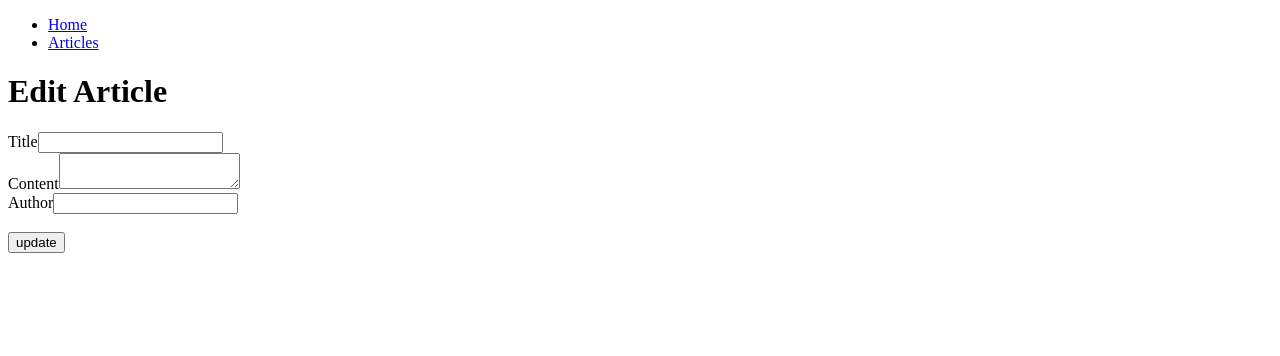
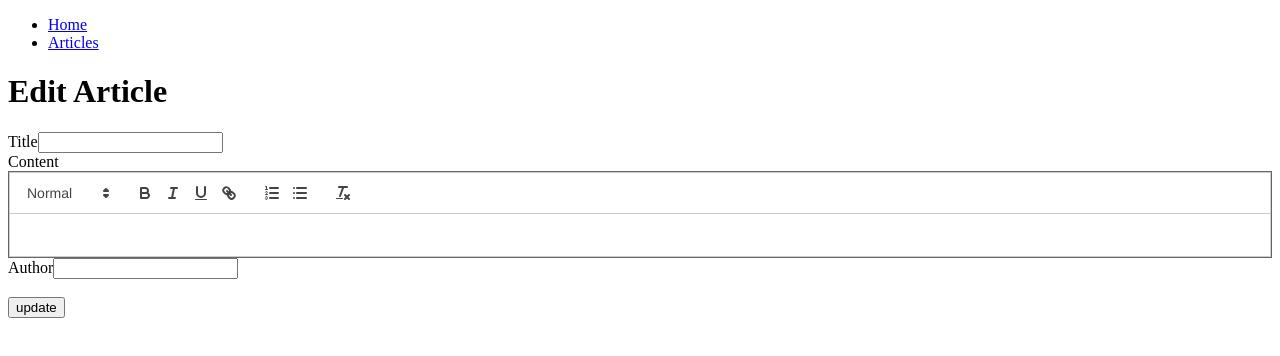
Before and after one commit to Bourbxn/mern-web-blog, a React (Create React App) app in the folder client/: page /blog/edit/1 in a window 1280 px wide. Shown: the top 356 px of the page. Built offline with nearby package versions, Linux system fonts and the light colour scheme; no server answers; the HTML template or start-up script is replaced by a standard one.

Commit message:
add html render

```diff
--- a/client/package.json
+++ b/client/package.json
@@ -9,6 +9,8 @@
     "axios": "^1.3.4",
     "react": "^18.2.0",
     "react-dom": "^18.2.0",
+    "react-quill": "^2.0.0",
+    "react-render-html": "^0.6.0",
     "react-router-dom": "^6.9.0",
     "react-scripts": "5.0.1",
     "sweetalert2": "^11.7.3",
--- a/client/src/App.jsx
+++ b/client/src/App.jsx
@@ -55,7 +55,11 @@
             <Link to={`/blog/${blog.slug}`}>
               <h2>{blog.title}</h2>
             </Link>
-            <p>{blog.content.substring(0, 250)}</p>
+            <div
+              dangerouslySetInnerHTML={{
+                __html: blog.content.substring(0, 250),
+              }}
+            />
             <p className="text-muted">
               Author: {blog.author}, Created at{" "}
               {new Date(blog.createdAt).toLocaleString()}
--- a/client/src/components/EditBlog.jsx
+++ b/client/src/components/EditBlog.jsx
@@ -3,23 +3,30 @@
 import { useParams } from "react-router-dom";
 import Swal from "sweetalert2";
 import NavBar from "./NavBar";
+import ReactQuill from "react-quill";
+import "react-quill/dist/quill.snow.css";
 
 const EditBlog = () => {
   const [state, setState] = useState({
     title: "",
-    content: "",
     author: "",
     slug: "",
   });
-  const { title, content, author, slug } = state;
+  const { title, author, slug } = state;
+  const [content, setContent] = useState("");
   const params = useParams();
+
+  const submitContent = (event) => {
+    setContent(event);
+  };
 
   useEffect(() => {
     axios
       .get(`${process.env.REACT_APP_API}/blog/${params.slug}`)
       .then((response) => {
         const { title, content, author, slug } = response.data;
-        setState({ ...state, title, content, author, slug });
+        setState({ ...state, title, author, slug });
+        setContent(content);
       })
       .catch((err) => alert(err));
     // eslint-disable-next-line
@@ -38,11 +45,13 @@
       </div>
       <div className="form-group">
         <label>Content</label>
-        <textarea
-          className="form-control"
+        <ReactQuill
           value={content}
-          onChange={inputValue("content")}
-        ></textarea>
+          onChange={submitContent}
+          theme="snow"
+          className="pb-5 mb-3"
+          style={{ border: "1px solid #666" }}
+        />
       </div>
       <div className="form-group">
         <label>Author</label>
@@ -73,7 +82,8 @@
       .then((response) => {
         Swal.fire("Good job!", "Successfully to edit an article!", "success");
         const { title, content, author, slug } = response.data;
-        setState({ ...state, title, author, content, slug });
+        setState({ ...state, title, author, slug });
+        setContent(content);
       })
       .catch((err) => {
         Swal.fire("Oops...", err.response.data.error, "error");
--- a/client/src/components/FormComponent.jsx
+++ b/client/src/components/FormComponent.jsx
@@ -2,24 +2,35 @@
 import React, { useState } from "react";
 import Swal from "sweetalert2";
 import NavBar from "./NavBar";
+import ReactQuill from "react-quill";
+import "react-quill/dist/quill.snow.css";
 
 const FormComponent = () => {
   const [state, setState] = useState({
     title: "",
-    content: "",
     author: "",
   });
-  const { title, content, author } = state;
+
+  const { title, author } = state;
+
+  const [content, setContent] = useState("");
+
   const inputValue = (name) => (event) => {
     setState({ ...state, [name]: event.target.value });
   };
+
+  const submitContent = (event) => {
+    setContent(event);
+  };
+
   const submitForm = (e) => {
     e.preventDefault();
     axios
       .post(`${process.env.REACT_APP_API}/create`, { title, content, author })
       .then(() => {
         Swal.fire("Good job!", "Successfully to add an article!", "success");
-        setState({ ...state, title: "", content: "", author: "" });
+        setState({ ...state, title: "", author: "" });
+        setContent("");
       })
       .catch((err) => {
         Swal.fire("Oops...", err.response.data.error, "error");
@@ -41,11 +52,14 @@
         </div>
         <div className="form-group">
           <label>Content</label>
-          <textarea
-            className="form-control"
+          <ReactQuill
             value={content}
-            onChange={inputValue("content")}
-          ></textarea>
+            onChange={submitContent}
+            theme="snow"
+            className="pb-5 mb-3"
+            placeholder="write details of your article"
+            style={{ border: "1px solid #666" }}
+          />
         </div>
         <div className="form-group">
           <label>Author</label>
--- a/client/src/components/SingleBlog.jsx
+++ b/client/src/components/SingleBlog.jsx
@@ -16,15 +16,24 @@
       .catch((err) => alert(err));
     // eslint-disable-next-line
   }, []);
+
   return (
     <div className="container p-5">
       <NavBar />
-      <h1>{blog.title}</h1>
-      <p>{blog.content}</p>
-      <p className="text-muted">
-        Author: {blog.author}, Created at{" "}
-        {new Date(blog.createdAt).toLocaleString()}
-      </p>
+      {blog && (
+        <div>
+          <h1>{blog.title}</h1>
+          <div
+            dangerouslySetInnerHTML={{
+              __html: blog.content,
+            }}
+          />
+          <p className="text-muted">
+            Author: {blog.author}, Created at{" "}
+            {new Date(blog.createdAt).toLocaleString()}
+          </p>
+        </div>
+      )}
     </div>
   );
 };
```
Also changed, not shown: 2 other files (tests, documents, lock files or other folders).
